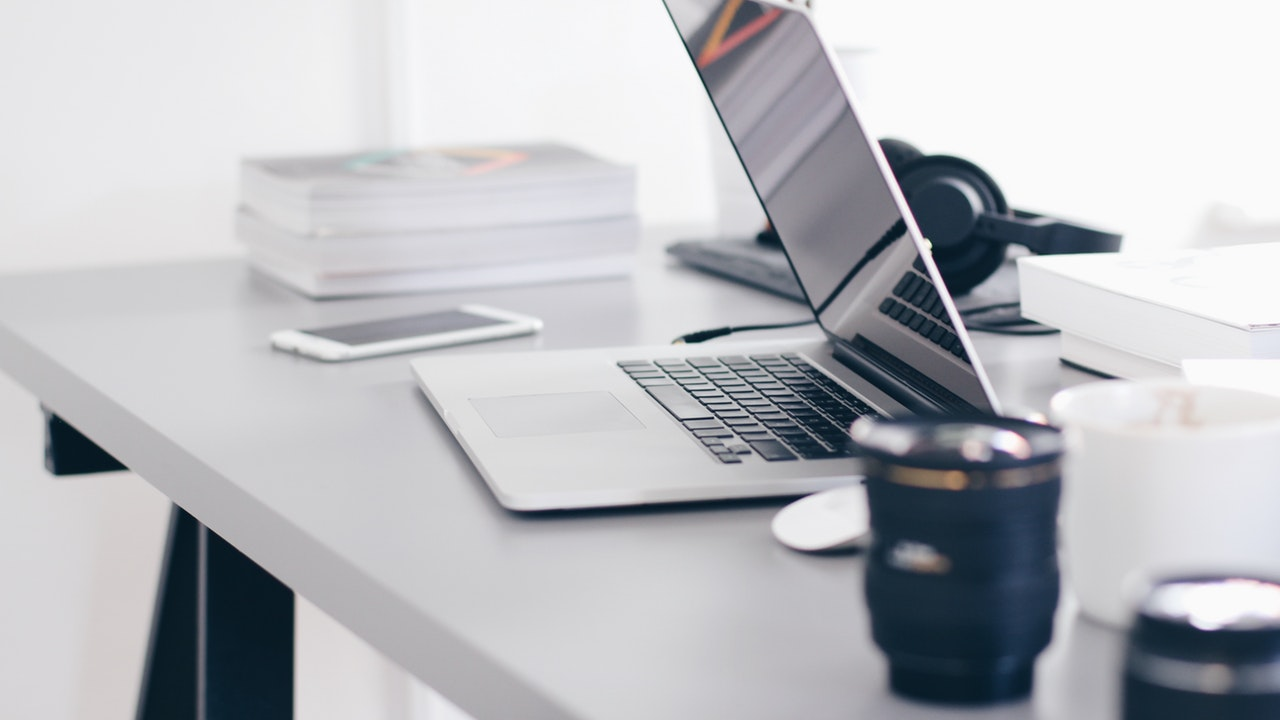
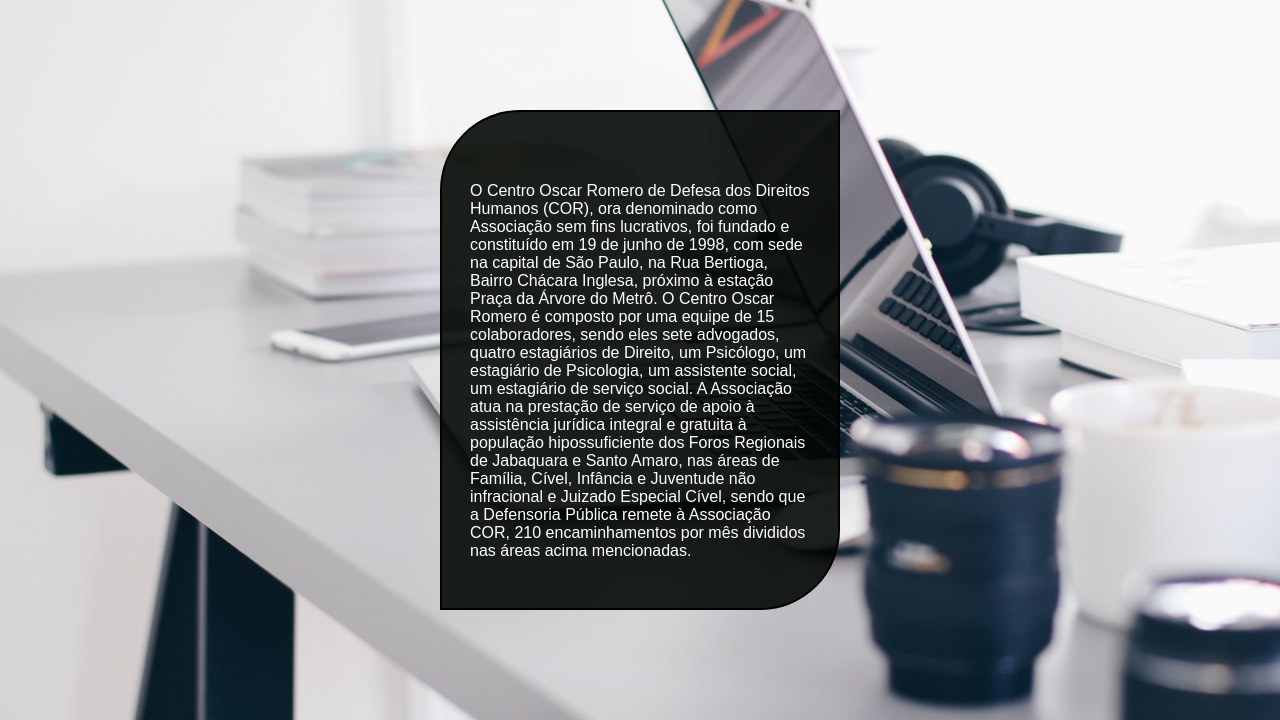
Before and after one commit to otaciliogomes/Automatic-Office-Web, a PHP site: page /home1.html in a window 1280 px wide. Shown: the part 80-800 px from the top of the page. Run offline with PHP 8.4, Linux system fonts and the light colour scheme.

Commit message:
alt home

```diff
--- a/home1.css
+++ b/home1.css
@@ -57,3 +57,18 @@ a.active,a:hover{
     cursor: pointer;
     display: none;
 }
+
+.txt{
+    width: 400px;
+    height: 500px;
+    border:2px solid #000;
+    border-radius: 80px 0px 80px 0px;
+    color: white;
+    background-color: rgba(0,5,0, 0.88);
+    top: 55%;
+    left: 50%;
+    position: absolute;
+    transform: translate(-50% , -50%);
+    box-sizing: border-box;
+    padding: 70px 28px ;
+}
--- a/home1.html
+++ b/home1.html
@@ -17,5 +17,15 @@
                 <li><a href="#">Configurações</a></li>
             </ul>
     </nav>
+    <div class="txt">
+        <p>
+            O Centro Oscar Romero de Defesa dos Direitos Humanos (COR), ora denominado como Associação sem fins lucrativos, foi fundado e constituído em 19 de junho de 1998, com sede na capital de São Paulo, na Rua Bertioga, Bairro Chácara Inglesa, próximo à estação Praça da Árvore do Metrô.
+
+            O Centro Oscar Romero é composto por uma equipe de 15 colaboradores, sendo eles sete advogados, quatro estagiários de Direito, um Psicólogo, um estagiário de Psicologia, um assistente social, um estagiário de serviço social.
+
+            A Associação atua na prestação de serviço de apoio à assistência jurídica integral e gratuita à população hipossuficiente dos Foros Regionais de Jabaquara e Santo Amaro, nas áreas de Família, Cível, Infância e Juventude não infracional e Juizado Especial Cível, sendo que a Defensoria Pública remete à Associação COR, 210 encaminhamentos por mês divididos nas áreas acima mencionadas.
+
+        </p>
+    </div>
 </body>
 </html>
```
